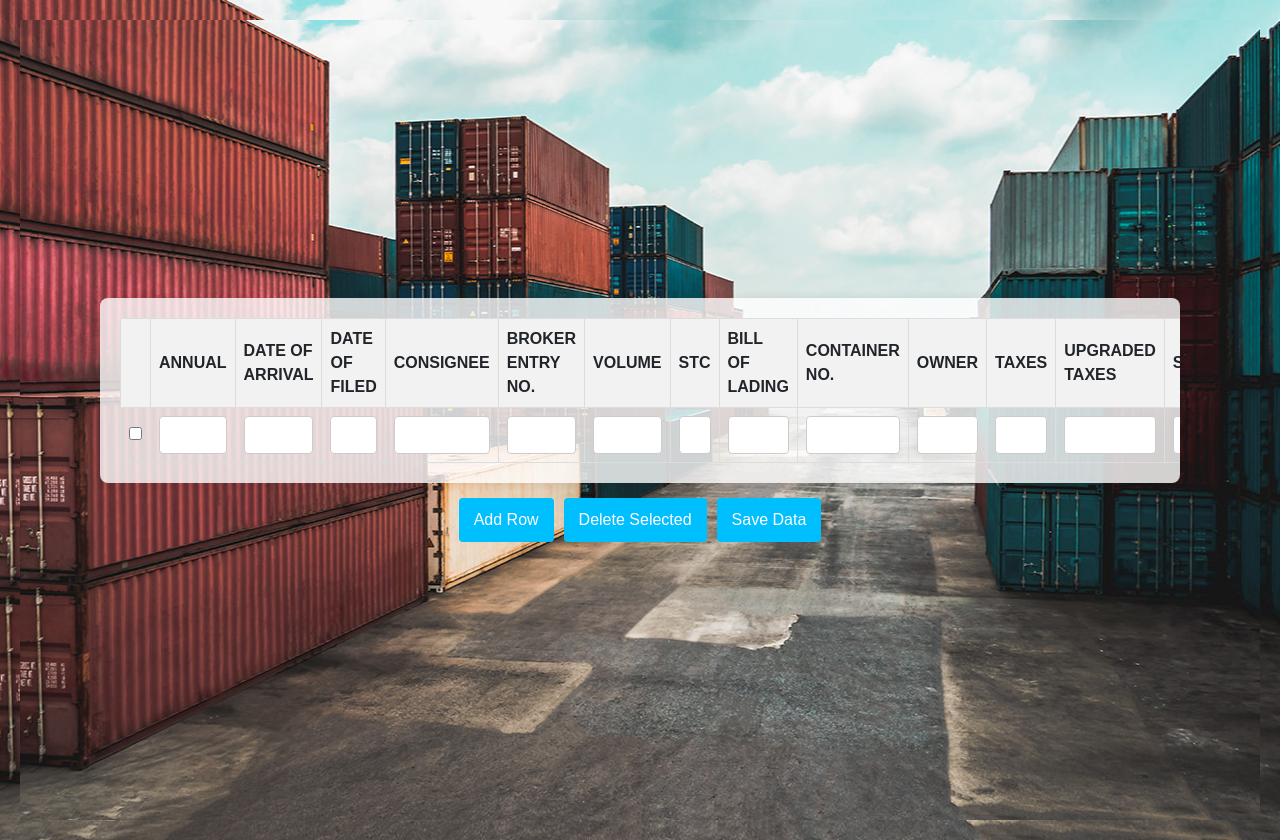
After one commit to Jakemediana/Brokerage, a Django app: page /users/table/ in a window 1280 px wide. The commit adds this page. Run offline with Django 4.2, Linux system fonts and the light colour scheme; some libraries are stand-ins or nearby versions.

Commit message:
Table For Entry

```diff
--- a/grancho/grancho/settings.py
+++ b/grancho/grancho/settings.py
@@ -78,11 +78,11 @@ AUTH_USER_MODEL = 'users.User'
 DATABASES = {
     'default': {
         'ENGINE': 'django.db.backends.postgresql',
-        'NAME': 'grancho',
+        'NAME': 'gcbDB',
         'USER': 'postgres',
-        'PASSWORD': '#Minister123',
+        'PASSWORD': '2044',
         'HOST': 'localhost',  # Replace with your PostgreSQL server's address if necessary
-        'PORT': '',          # Leave empty to use the default PostgreSQL port (usually 5432)
+        'PORT': '5432',          # Leave empty to use the default PostgreSQL port (usually 5432)
     }
 }
 
--- a/grancho/static/css/grancho.css
+++ b/grancho/static/css/grancho.css
@@ -1,6 +1,10 @@
 .content {
     min-height: 100vh;
     font-family: Arial, sans-serif;
+    background-image: url('/static/img/bg.jpg');
+    background-size: cover;
+    background-position: center;
+    background-attachment: fixed;
 }
 
 /* Navigation bar style */
@@ -74,3 +78,9 @@
   background-color: deepskyblue;
   color: black;
 }
+.table-container{
+  transition: transform 0.3s ease-in-out;
+}
+.table-container:hover {
+  transform: scale(1.05);
+}
--- a/grancho/templates/base.html
+++ b/grancho/templates/base.html
@@ -8,6 +8,7 @@
     <link href="https://cdn.jsdelivr.net/npm/bootstrap@5.3.4/dist/css/bootstrap.min.css" rel="stylesheet" integrity="sha384-DQvkBjpPgn7RC31MCQoOeC9TI2kdqa4+BSgNMNj8v77fdC77Kj5zpWFTJaaAoMbC" crossorigin="anonymous">
     <script src="https://ajax.googleapis.com/ajax/libs/jquery/3.7.1/jquery.min.js"></script>
     <script src="https://cdn.jsdelivr.net/npm/bootstrap@5.3.4/dist/js/bootstrap.bundle.min.js" integrity="sha384-YUe2LzesAfftltw+PEaao2tjU/QATaW/rOitAq67e0CT0Zi2VVRL0oC4+gAaeBKu" crossorigin="anonymous"></script>
+    <script src="https://cdn.jsdelivr.net/npm/@panzoom/panzoom@4.5.1/dist/panzoom.min.js"></script>
     <title>Grancho Customs Brokerage</title>
 </head>
 <body>
@@ -19,7 +20,7 @@
         <div class=" collapse navbar-collapse" id="navbarNavDropdown">
             <ul class="navbar-nav ms-auto">
                 <li class="nav-item">
-                    <a class="nav-link mx-2" href="#">Entry</a>
+                    <a class="nav-link mx-2" href="users/table/">Entry</a>
                 </li>
                 <li class="nav-item">
                     <a class="nav-link mx-2" href="#">Manage</a>
--- /dev/null
+++ b/grancho/users/templates/table.html
@@ -0,0 +1,220 @@
+{% extends 'base.html' %}
+
+{% block content %}
+<style>
+    .content {
+        min-height: 100vh;
+        font-family: Arial, sans-serif;
+        background-image: url('/static/img/bg.jpg');
+        background-size: cover;
+        background-position: center;
+        background-attachment: fixed;
+        display: flex;
+        flex-direction: column; /* Arrange items vertically */
+        justify-content: center;
+        align-items: center;
+        padding: 20px;
+    }
+
+    /* Navigation bar style */
+    .navbar {
+        background: deepskyblue;
+    }
+
+    .navbar a {
+        font-weight: bolder;
+        color: white;
+    }
+
+    .navbar-brand {
+        font-weight: bolder;
+        text-shadow: -2px 0 black, 0 2px black, 1px 0 black, 0 -1px black;
+    }
+
+    .navbar a:hover {
+        color: white;
+    }
+
+    .nav-item a:hover{
+        color: black;
+    }
+
+    /* Table container style */
+    .table-container {
+        background-color: rgba(255, 255, 255, 0.8);
+        padding: 20px;
+        border-radius: 8px;
+        box-shadow: 0 0 10px rgba(0, 0, 0, 0.1);
+        overflow-x: auto;
+        transition: transform 0.3s ease-in-out; /* Add transition for smooth zooming */
+        width: 90%; /* Adjust width as needed */
+        max-width: 1200px; /* Set a maximum width if desired */
+        margin-bottom: 15px; /* Add some space below the table */
+    }
+
+    .table-container:hover {
+        transform: scale(1.02); /* Subtle zoom on hover */
+    }
+
+    table {
+        width: 100%;
+        border-collapse: collapse;
+    }
+
+    th, td {
+        border: 1px solid #ddd;
+        padding: 8px;
+        text-align: left;
+    }
+
+    th {
+        background-color: #f2f2f2;
+        font-weight: bold;
+    }
+
+    td input[type="text"] {
+        width: 100%;
+        padding: 6px;
+        box-sizing: border-box;
+        border: 1px solid #ccc;
+        border-radius: 4px;
+    }
+
+    /* Button container style */
+    .button-container {
+        display: flex;
+        gap: 10px; /* Space between buttons */
+    }
+
+    /* Button styles */
+    .button-container button {
+        padding: 10px 15px;
+        background-color: deepskyblue;
+        color: white;
+        border: none;
+        border-radius: 4px;
+        cursor: pointer;
+        font-size: 1em;
+    }
+
+    .button-container button:hover {
+        background-color: #008CBA; /* Darker shade of deepskyblue */
+        color: white;
+    }
+
+    /* Checkbox style for row selection */
+    td.select-row {
+        text-align: center;
+    }
+</style>
+
+<div class="content">
+    <div class="table-container">
+        <table>
+            <thead>
+                <tr>
+                    <th></th> <th>ANNUAL</th>
+                    <th>DATE OF ARRIVAL</th>
+                    <th>DATE OF FILED</th>
+                    <th>CONSIGNEE</th>
+                    <th>BROKER ENTRY NO.</th>
+                    <th>VOLUME</th>
+                    <th>STC</th>
+                    <th>BILL OF LADING</th>
+                    <th>CONTAINER NO.</th>
+                    <th>OWNER</th>
+                    <th>TAXES</th>
+                    <th>UPGRADED TAXES</th>
+                    <th>STATUS</th>
+                    <th>THC</th>
+                    <th>CONDEP</th>
+                    <th>DEMURRAGE</th>
+                    <th>DETENTION</th>
+                    <th>DO STATUS</th>
+                    <th>DO VALIDITY</th>
+                    <th>ARRASTRE</th>
+                    <th>WHARFAGE</th>
+                    <th>SPOTCHECK</th>
+                    <th>TOTAL STORAGE</th>
+                </tr>
+            </thead>
+            <tbody>
+                <tr>
+                    <td class="select-row"><input type="checkbox" class="row-checkbox"></td>
+                    <td><input type="text" name="annual[]"></td>
+                    <td><input type="text" name="date_of_arrival[]"></td>
+                    <td><input type="text" name="date_of_filed[]"></td>
+                    <td><input type="text" name="consignee[]"></td>
+                    <td><input type="text" name="broker_entry_no[]"></td>
+                    <td><input type="text" name="volume[]"></td>
+                    <td><input type="text" name="stc[]"></td>
+                    <td><input type="text" name="bill_of_lading[]"></td>
+                    <td><input type="text" name="container_no[]"></td>
+                    <td><input type="text" name="owner[]"></td>
+                    <td><input type="text" name="taxes[]"></td>
+                    <td><input type="text" name="upgraded_taxes[]"></td>
+                    <td><input type="text" name="status[]"></td>
+                    <td><input type="text" name="thc[]"></td>
+                    <td><input type="text" name="condep[]"></td>
+                    <td><input type="text" name="demurrage[]"></td>
+                    <td><input type="text" name="detention[]"></td>
+                    <td><input type="text" name="do_status[]"></td>
+                    <td><input type="text" name="do_validity[]"></td>
+                    <td><input type="text" name="arrastre[]"></td>
+                    <td><input type="text" name="wharfage[]"></td>
+                    <td><input type="text" name="spotcheck[]"></td>
+                    <td><input type="text" name="total_storage[]"></td>
+                </tr>
+            </tbody>
+        </table>
+    </div>
+    <div class="button-container">
+        <button onclick="addRow()">Add Row</button>
+        <button onclick="deleteSelectedRows()">Delete Selected</button>
+        <button type="submit">Save Data</button>
+    </div>
+</div>
+
+{% if message %}
+<script>
+    $(document).ready(function() {
+        $('#notifModal #message').text('{{ message }}');
+        $('#notifModal').modal('show');
+    });
+</script>
+{% endif %}
+
+{% include 'modal.html' %}
+
+<script>
+function addRow() {
+    const tbody = document.querySelector('table tbody');
+    const newRow = tbody.insertRow();
+    newRow.insertCell().innerHTML = '<input type="checkbox" class="row-checkbox">'; // Checkbox cell
+    for (let i = 0; i < 23; i++) {
+        const newCell = newRow.insertCell();
+        const input = document.createElement('input');
+        input.type = 'text';
+        input.name = Object.keys({
+            ANNUAL: '', DATE_OF_ARRIVAL: '', DATE_OF_FILED: '', CONSIGNEE: '',
+            'BROKER ENTRY NO.': '', VOLUME: '', STC: '', 'BILL OF LADING': '',
+            'CONTAINER NO.': '', OWNER: '', TAXES: '', 'UPGRADED TAXES': '',
+            STATUS: '', THC: '', CONDEP: '', DEMURRAGE: '', DETENTION: '',
+            'DO STATUS': '', 'DO VALIDITY': '', ARRASTRE: '', WHARFAGE: '',
+            SPOTCHECK: '', 'TOTAL STORAGE': ''
+        })[i] + '[]';
+        newCell.appendChild(input);
+    }
+}
+
+function deleteSelectedRows() {
+    const table = document.querySelector('table');
+    const checkboxes = table.querySelectorAll('tbody .row-checkbox:checked');
+    checkboxes.forEach(checkbox => {
+        const row = checkbox.closest('tr');
+        row.remove();
+    });
+}
+</script>
+
+{% endblock content %}
--- a/grancho/users/urls.py
+++ b/grancho/users/urls.py
@@ -4,5 +4,6 @@ from . import views
 urlpatterns = [
     path('', views.login_user),
     path('home', views.home),
+    path('users/table/', views.table_view, name='user_table'),
     path('logout', views.logout_user),
 ]
--- a/grancho/users/views.py
+++ b/grancho/users/views.py
@@ -34,3 +34,6 @@ def home(request):
     context = {}
     context["message"] = "Welcome " + request.user.first_name + " " + request.user.last_name + "!"
     return render(request, "home.html", context)
+
+def table_view(request):
+    return render(request, 'table.html')
```
Also changed, not shown: grancho/users/templates/home.html (+11 -7 lines), grancho/users/templates/login.html (+52 -6 lines).
